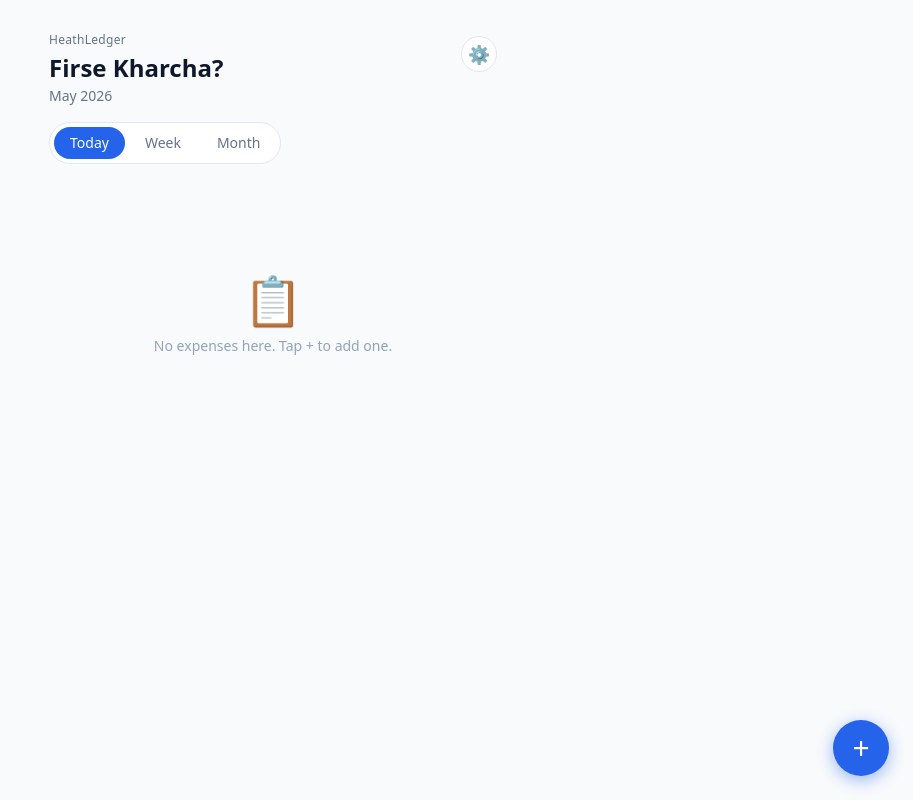
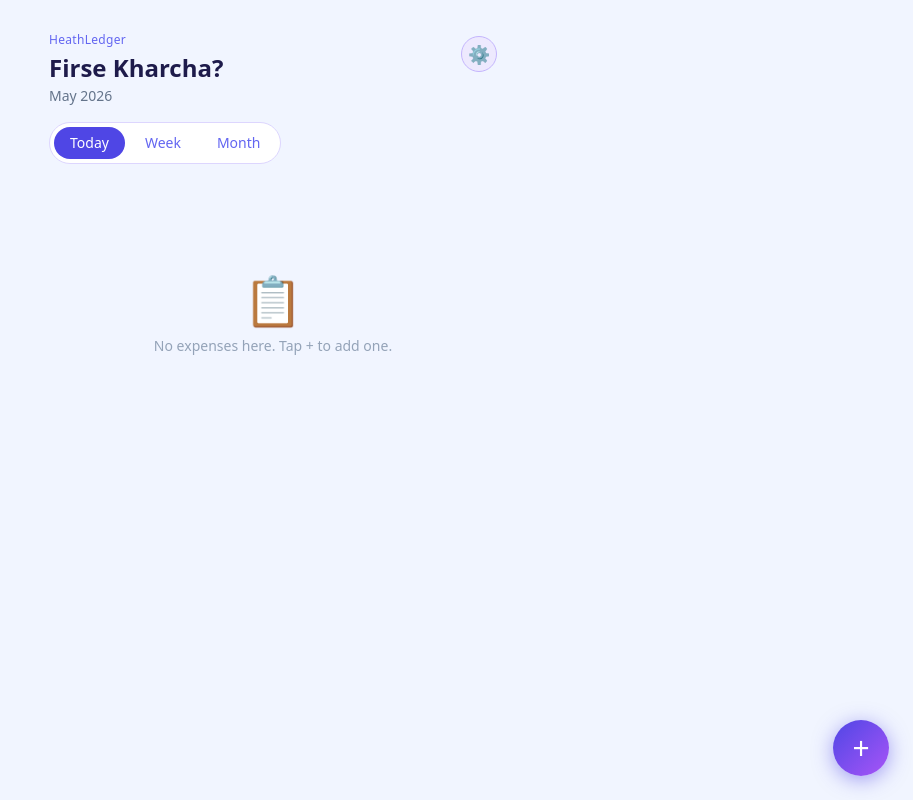
Before and after one commit to just-Devansh/HeathLedger, a React (Vite) app: page / in a window 1280 px wide. Shown: the whole page, without its empty margins (367-1280 px from the left). Built offline with nearby package versions, Linux system fonts and the light colour scheme.

Commit message:
ui-color-changes

```diff
--- a/src/App.jsx
+++ b/src/App.jsx
@@ -42,14 +42,14 @@ export default function App() {
   const filtered = useMemo(() => filterExpenses(expenses, filter), [expenses, filter])
 
   return (
-    <div className="min-h-screen" style={{ background: '#f8fafc' }}>
+    <div className="min-h-screen" style={{ background: '#f1f5ff' }}>
       <div className="max-w-[480px] mx-auto px-4 pb-28">
 
         <header className="pt-8 pb-4">
           <div className="flex items-start justify-between">
             <div>
-              <p className="text-xs font-medium tracking-wide" style={{ color: '#64748b' }}>HeathLedger</p>
-              <h1 className="text-2xl font-bold mt-1" style={{ color: '#0f172a' }}>
+              <p className="text-xs font-medium tracking-wide" style={{ color: '#6366f1' }}>HeathLedger</p>
+              <h1 className="text-2xl font-bold mt-1" style={{ color: '#1e1b4b' }}>
                 Firse Kharcha?
               </h1>
               <p className="text-sm mt-0.5" style={{ color: '#64748b' }}>{currentMonth()}</p>
@@ -57,7 +57,7 @@ export default function App() {
             <button
               onClick={() => setShowCategoryManager(true)}
               className="mt-1 w-9 h-9 flex items-center justify-center rounded-full text-lg"
-              style={{ background: '#ffffff', border: '1px solid #e2e8f0', color: '#64748b' }}
+              style={{ background: '#ede9fe', border: '1px solid #c4b5fd', color: '#7c3aed' }}
               aria-label="Manage categories"
             >
               ⚙️
@@ -66,7 +66,7 @@ export default function App() {
 
           <div
             className="flex gap-1 mt-4 w-fit rounded-full p-1"
-            style={{ background: '#ffffff', border: '1px solid #e2e8f0' }}
+            style={{ background: '#ffffff', border: '1px solid #ddd6fe' }}
           >
             {FILTERS.map(f => (
               <button
@@ -74,8 +74,8 @@ export default function App() {
                 onClick={() => setFilter(f)}
                 className="px-4 py-1.5 rounded-full text-sm font-medium transition-colors"
                 style={{
-                  background: filter === f ? '#2563eb' : 'transparent',
-                  color: filter === f ? '#ffffff' : '#64748b',
+                  background: filter === f ? '#4f46e5' : 'transparent',
+                  color: filter === f ? '#ffffff' : '#6366f1',
                 }}
               >
                 {f}
@@ -90,7 +90,7 @@ export default function App() {
       <button
         onClick={() => setShowModal(true)}
         className="fixed bottom-6 right-6 w-14 h-14 rounded-full flex items-center justify-center text-white text-3xl active:scale-95 transition-transform"
-        style={{ background: '#2563eb', boxShadow: '0 4px 16px rgba(37,99,235,0.45)' }}
+        style={{ background: 'linear-gradient(135deg, #4f46e5, #a855f7)', boxShadow: '0 4px 20px rgba(79,70,229,0.5)' }}
         aria-label="Add expense"
       >
         +
--- a/src/components/AddExpenseModal.jsx
+++ b/src/components/AddExpenseModal.jsx
@@ -63,7 +63,7 @@ export default function AddExpenseModal({ categories, onSave, onClose }) {
 
         <form onSubmit={handleSubmit} className="flex flex-col gap-5">
           <div className="flex items-center gap-1 py-2">
-            <span className="text-4xl font-bold" style={{ color: '#94a3b8' }}>₹</span>
+            <span className="text-4xl font-bold" style={{ color: '#a855f7' }}>₹</span>
             <input
               type="number"
               inputMode="decimal"
@@ -92,8 +92,8 @@ export default function AddExpenseModal({ categories, onSave, onClose }) {
                   className="px-3 py-2 rounded-full text-sm font-medium border transition-colors flex items-center gap-1.5"
                   style={
                     category === cat.name
-                      ? { background: '#2563eb', color: '#ffffff', borderColor: '#2563eb' }
-                      : { background: 'transparent', color: '#64748b', borderColor: '#e2e8f0' }
+                      ? { background: '#4f46e5', color: '#ffffff', borderColor: '#4f46e5' }
+                      : { background: '#f5f3ff', color: '#4f46e5', borderColor: '#ddd6fe' }
                   }
                 >
                   <span>{cat.emoji}</span>
@@ -124,7 +124,7 @@ export default function AddExpenseModal({ categories, onSave, onClose }) {
             type="submit"
             disabled={!amount || !category}
             className="py-4 rounded-xl text-base font-semibold text-white disabled:opacity-30 active:scale-95 transition-transform"
-            style={{ background: '#2563eb' }}
+            style={{ background: 'linear-gradient(135deg, #4f46e5, #7c3aed)' }}
           >
             Save Expense
           </button>
--- a/src/components/CategoryManager.jsx
+++ b/src/components/CategoryManager.jsx
@@ -42,7 +42,7 @@ export default function CategoryManager({ onClose }) {
   }
 
   return (
-    <div className="fixed inset-0 z-50 flex flex-col" style={{ background: '#f8fafc' }}>
+    <div className="fixed inset-0 z-50 flex flex-col" style={{ background: '#f1f5ff' }}>
       <div className="max-w-[480px] w-full mx-auto flex flex-col flex-1 min-h-0">
 
         <div
@@ -50,8 +50,8 @@ export default function CategoryManager({ onClose }) {
           style={{ borderBottom: '1px solid #e2e8f0' }}
         >
           <div>
-            <p className="text-xs font-medium tracking-wide" style={{ color: '#64748b' }}>HeathLedger</p>
-            <h2 className="text-2xl font-bold mt-1" style={{ color: '#0f172a' }}>Categories</h2>
+            <p className="text-xs font-medium tracking-wide" style={{ color: '#6366f1' }}>HeathLedger</p>
+            <h2 className="text-2xl font-bold mt-1" style={{ color: '#1e1b4b' }}>Categories</h2>
           </div>
           <button
             onClick={onClose}
@@ -73,7 +73,7 @@ export default function CategoryManager({ onClose }) {
             <li
               key={idx}
               className="flex items-center gap-2 px-4 py-3 rounded-2xl"
-              style={{ background: '#ffffff', boxShadow: '0 1px 4px rgba(0,0,0,0.06)' }}
+              style={{ background: '#ffffff', boxShadow: '0 2px 12px rgba(79,70,229,0.10)' }}
             >
               {editingIdx === idx ? (
                 <>
@@ -100,14 +100,14 @@ export default function CategoryManager({ onClose }) {
                   <button
                     onClick={() => handleEditSave(idx)}
                     className="text-xs font-semibold px-3 py-1.5 rounded-lg"
-                    style={{ background: '#2563eb', color: '#ffffff' }}
+                    style={{ background: '#4f46e5', color: '#ffffff' }}
                   >
                     Save
                   </button>
                   <button
                     onClick={() => setEditingIdx(null)}
                     className="text-xs font-semibold px-3 py-1.5 rounded-lg"
-                    style={{ background: '#f1f5f9', color: '#64748b' }}
+                    style={{ background: '#ede9fe', color: '#6366f1' }}
                   >
                     Cancel
                   </button>
@@ -116,7 +116,7 @@ export default function CategoryManager({ onClose }) {
                 <>
                   <span
                     className="w-9 h-9 flex items-center justify-center rounded-xl text-lg flex-shrink-0"
-                    style={{ background: '#f1f5f9' }}
+                    style={{ background: '#ede9fe' }}
                   >
                     {cat.emoji}
                   </span>
@@ -124,7 +124,7 @@ export default function CategoryManager({ onClose }) {
                   <button
                     onClick={() => startEdit(idx)}
                     className="w-9 h-9 flex items-center justify-center rounded-xl text-base"
-                    style={{ background: '#eff6ff', color: '#2563eb' }}
+                    style={{ background: '#ede9fe', color: '#7c3aed' }}
                     aria-label={`Edit ${cat.name}`}
                   >
                     ✏️
@@ -169,7 +169,7 @@ export default function CategoryManager({ onClose }) {
               onClick={handleAdd}
               disabled={!newName.trim()}
               className="px-5 py-3 rounded-xl text-sm font-semibold text-white disabled:opacity-30 active:scale-95 transition-transform"
-              style={{ background: '#2563eb' }}
+              style={{ background: 'linear-gradient(135deg, #4f46e5, #7c3aed)' }}
             >
               Add
             </button>
--- a/src/components/ExpenseList.jsx
+++ b/src/components/ExpenseList.jsx
@@ -24,18 +24,18 @@ export default function ExpenseList({ expenses, categories }) {
           className="flex items-center justify-between p-4 rounded-2xl"
           style={{
             background: '#ffffff',
-            boxShadow: '0 1px 4px rgba(0,0,0,0.06)',
+            boxShadow: '0 2px 12px rgba(79,70,229,0.10)',
           }}
         >
           <div className="flex items-center gap-3">
             <span
               className="text-xl w-10 h-10 flex items-center justify-center rounded-xl flex-shrink-0"
-              style={{ background: '#f1f5f9' }}
+              style={{ background: '#ede9fe' }}
             >
               {emojiMap[exp.category] ?? '📦'}
             </span>
             <div>
-              <p className="font-semibold text-sm" style={{ color: '#0f172a' }}>
+              <p className="font-semibold text-sm" style={{ color: '#1e1b4b' }}>
                 {exp.category}
               </p>
               {exp.note && (
@@ -44,7 +44,7 @@ export default function ExpenseList({ expenses, categories }) {
               <p className="text-xs mt-0.5" style={{ color: '#94a3b8' }}>{formatDate(exp.date)}</p>
             </div>
           </div>
-          <p className="text-base font-bold ml-4" style={{ color: '#0f172a' }}>
+          <p className="text-base font-bold ml-4" style={{ color: '#4f46e5' }}>
             ₹{exp.amount}
           </p>
         </li>
```
